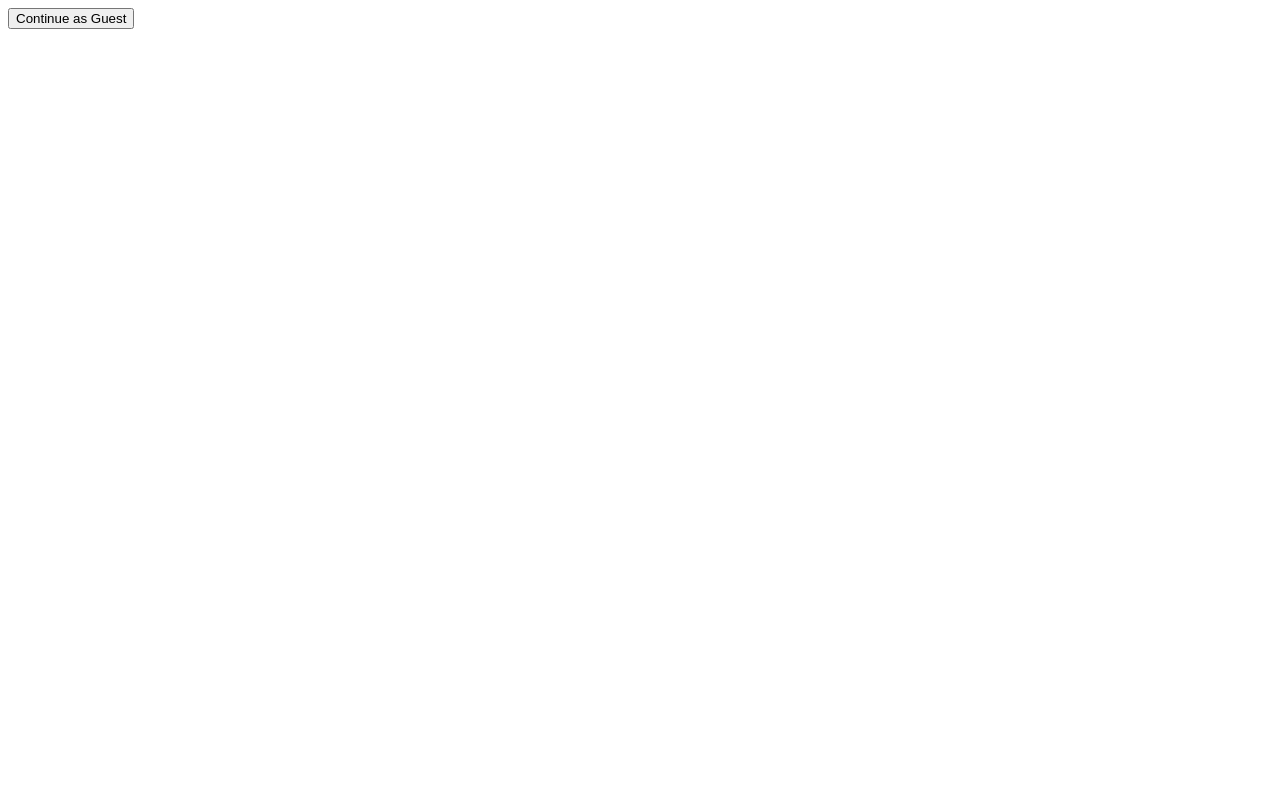
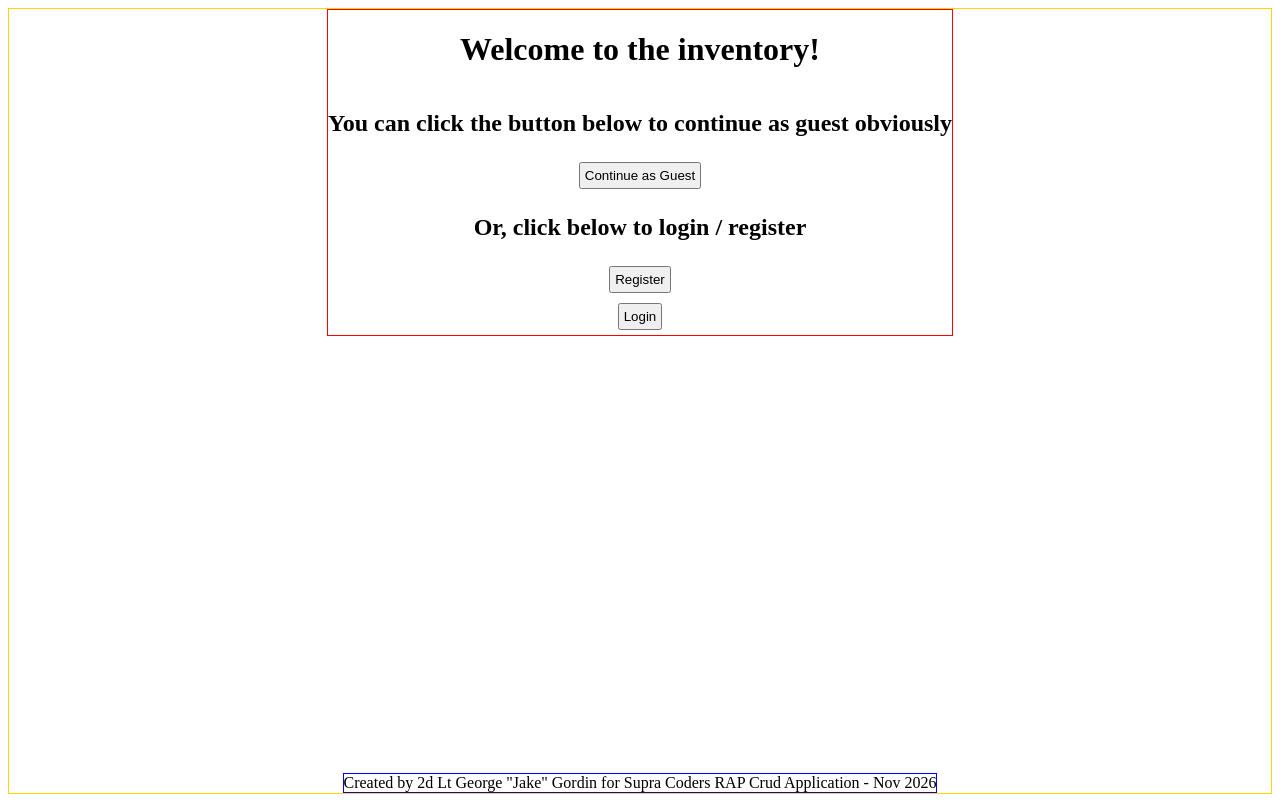
Before and after one commit to Jake-Gordin/inventory, a React app in the folder frontend/: page / in a window 1280 px wide. Built offline with nearby package versions, Linux system fonts and the light colour scheme; the HTML template or start-up script is replaced by a standard one.

Commit message:
front page styling

```diff
--- a/frontend/src/App.jsx
+++ b/frontend/src/App.jsx
@@ -1,6 +1,6 @@
 //imports / requirements
-import { createContext, useState } from 'react'
-import { MainPage, RegisterPage } from './components/pages';
+import {createContext, useState} from 'react'
+import {MainPage, RegisterPage} from './components/pages';
 //context
 export const PageContext = createContext();
 //render
@@ -9,18 +9,34 @@ function App() {
   const [currentUser, setCurrentUser] = useState('Guest');
   const [currentUserID, setCurrentUserID] = useState(0);
   return (
-
-    <PageContext.Provider value={{currentPage, setCurrentPage}}>
-      {currentPage === 'main' && <MainPage/>}
-      {currentPage === 'register' && <RegisterPage/>}
-    </PageContext.Provider>
+    <div style={styles.mainContainer}>
+      <PageContext.Provider value={{currentPage, setCurrentPage}}>
+        {currentPage === 'main' && <MainPage/>}
+        {currentPage === 'register' && <RegisterPage/>}
+      </PageContext.Provider>
+      <footer style={styles.footer}>
+        Created by 2d Lt George "Jake" Gordin for Supra Coders RAP Crud Application - Nov 2026
+      </footer>
+    </div>
   )
 }
-//styling
+//styles
 const styles = {
   mainContainer: {
+     display: "flex",
+    flexDirection: "column",
+    justifyContent: "center",
+    alignItems: "center",
+    height: "98vh",
+    border: "1px solid gold"
+  },
+  footer: {
+    marginTop: "auto",
     display: "flex",
-    border: "1px solid red"
+    flexDirection: "column",
+    justifyContent: "center",
+    alignItems: "center",
+    border: "1px solid blue"
   }
 }
 export default App
--- a/frontend/src/components/Buttons.jsx
+++ b/frontend/src/components/Buttons.jsx
@@ -1,28 +1,48 @@
 //imports / requirements
-import { useState } from 'react'
-import { PageContext } from '../App'
+import {useState} from 'react'
+import {PageContext} from '../App'
 //component exports
-
 export function GuestButton() {
     return (
         <PageContext.Consumer>
-            {({currentPage, setCurrentPage}) => (
-                <button onClick={() => setCurrentPage('register')}>Continue as Guest</button>
+            {({setCurrentPage}) => (
+                <button
+                    style={styles.primaryButton}
+                    onClick={() => setCurrentPage('register')}
+                >
+                Continue as Guest
+                </button>
             )}
         </PageContext.Consumer>
     )
 }
 export function LoginButton() {
     return (
-        <button>Login</button>
+        <button
+            style={styles.primaryButton}
+        >
+        Login
+        </button>
     )
 }
 export function RegisterButton() {
     return (
         <PageContext.Consumer>
-            {({currentPage, setCurrentPage}) => (
-                <button onClick={() => setCurrentPage('main')}>Register</button>
+            {({setCurrentPage}) => (
+                <button
+                    style={styles.primaryButton}
+                    onClick={() => setCurrentPage('main')}
+                >
+                Register
+                </button>
             )}
         </PageContext.Consumer>
     )
 }
+//styles
+const styles = {
+  primaryButton: {
+    padding: "4px",
+    margin: "5px"
+  }
+}
--- a/frontend/src/components/pages.jsx
+++ b/frontend/src/components/pages.jsx
@@ -1,8 +1,15 @@
-import { GuestButton, RegisterButton, LoginButton } from '../components/buttons'
+import {GuestButton, RegisterButton, LoginButton} from '../components/buttons'
 //pages
 export function MainPage() {
     return (
-        <GuestButton/>
+        <div style={styles.centerContainer}>
+            <h1>Welcome to the inventory!</h1>
+            <h2>You can click the button below to continue as guest obviously</h2>
+            <GuestButton/>
+            <h2>Or, click below to login / register</h2>
+            <RegisterButton/>
+            <LoginButton/>
+        </div>
     )
 }
 export function RegisterPage() {
@@ -10,3 +17,13 @@ export function RegisterPage() {
         <RegisterButton/>
     )
 }
+//styles
+const styles = {
+  centerContainer: {
+    display: "flex",
+    flexDirection: "column",
+    justifyContent: "center",
+    alignItems: "center",
+    border: "1px solid red"
+  }
+}
```
